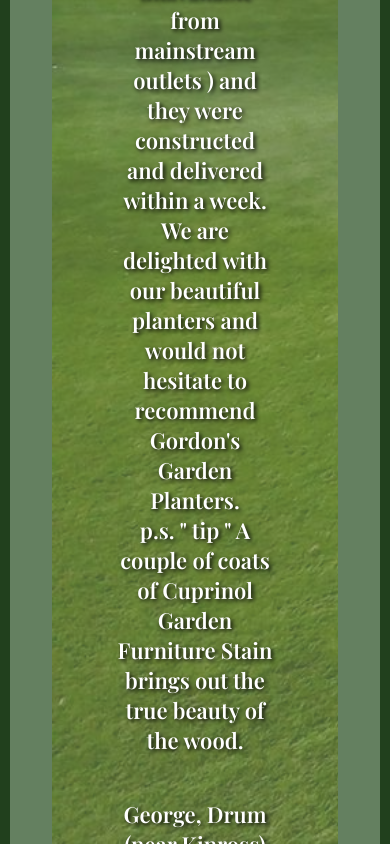
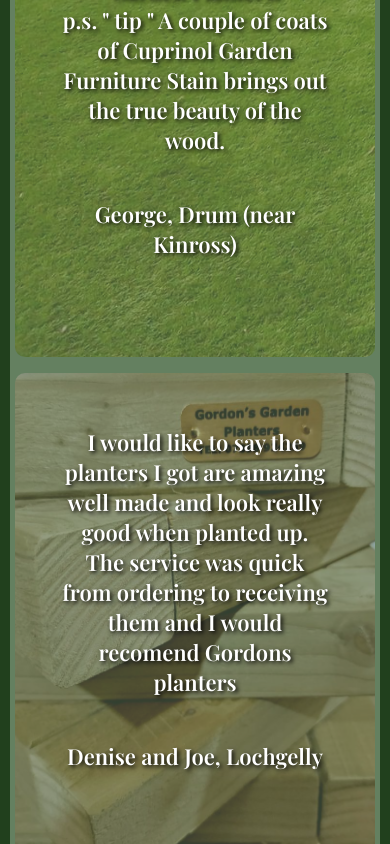
Before and after one commit to rossghill/gordons-garden-planters, a website: page testimonials.html in a window 390 px wide. Shown: the part 1156-2000 px from the top of the page. Drawn offline with nearby package versions, Linux system fonts and the light colour scheme; files whose address does not match are found by name.

Commit message:
fix images and media styles

```diff
--- a/scss/style.scss
+++ b/scss/style.scss
@@ -192,7 +192,7 @@
     }
     .testimonial.t1::before {
         content: "";
-        background-image: url(/imgs-25-5-2022/gallery3.jpeg);
+        background-image: url(../imgs-25-5-2022/gallery3.jpeg);
         background-size: cover;
         position: absolute;
         top: 0px;
@@ -207,7 +207,7 @@
     // }
     .testimonial.t2::before {
         content: "";
-        background-image: url(/imgs/detail.jpeg);
+        background-image: url(../imgs/detail.jpeg);
         background-size: cover;
         background-position: center bottom;
         position: absolute;
@@ -220,7 +220,7 @@
     }
     .testimonial.t3::before {
         content: "";
-        background-image: url(/imgs-25-5-2022/gallery4.jpeg);
+        background-image: url(../imgs-25-5-2022/gallery4.jpeg);
         background-size: cover;
         background-position: center bottom;
         position: absolute;
@@ -277,6 +277,12 @@
 @media (max-width: 900px) {
     .catalog-grid__item__details {
         font-size: 18px;
+    }
+    .testimonials-container .testimonial {
+        width: 80%;
+        & p {
+            width: 90%;
+        }
     }
 }
 
```
Also changed, not shown: testimonials.html (+1 -1 lines), css/style.css.
